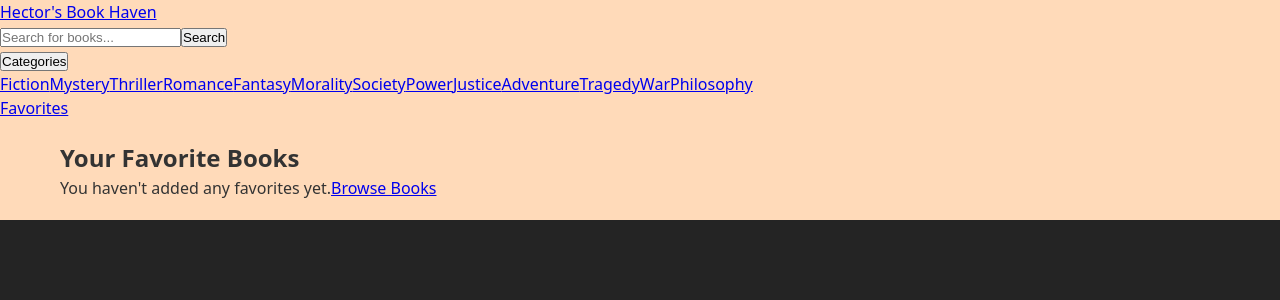
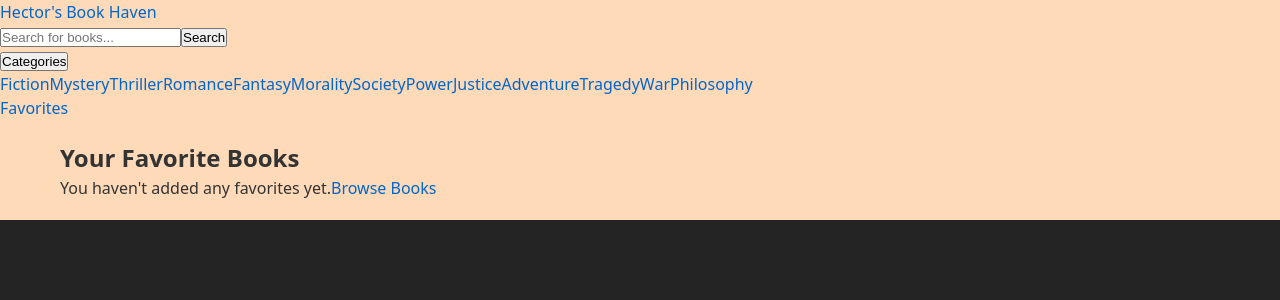
Before and after one commit to Hea092024/gutendex, a React (Vite) app: page /favorites in a window 1280 px wide. Shown: the top 300 px of the page. Built offline with nearby package versions, Linux system fonts and the light colour scheme.

Commit message:
styled a

```diff
--- a/src/index.css
+++ b/src/index.css
@@ -30,3 +30,8 @@ body {
   padding: 20px;
   width: 100%;
 }
+
+a {
+  text-decoration: none;
+  color: #0066cc;
+}
```
